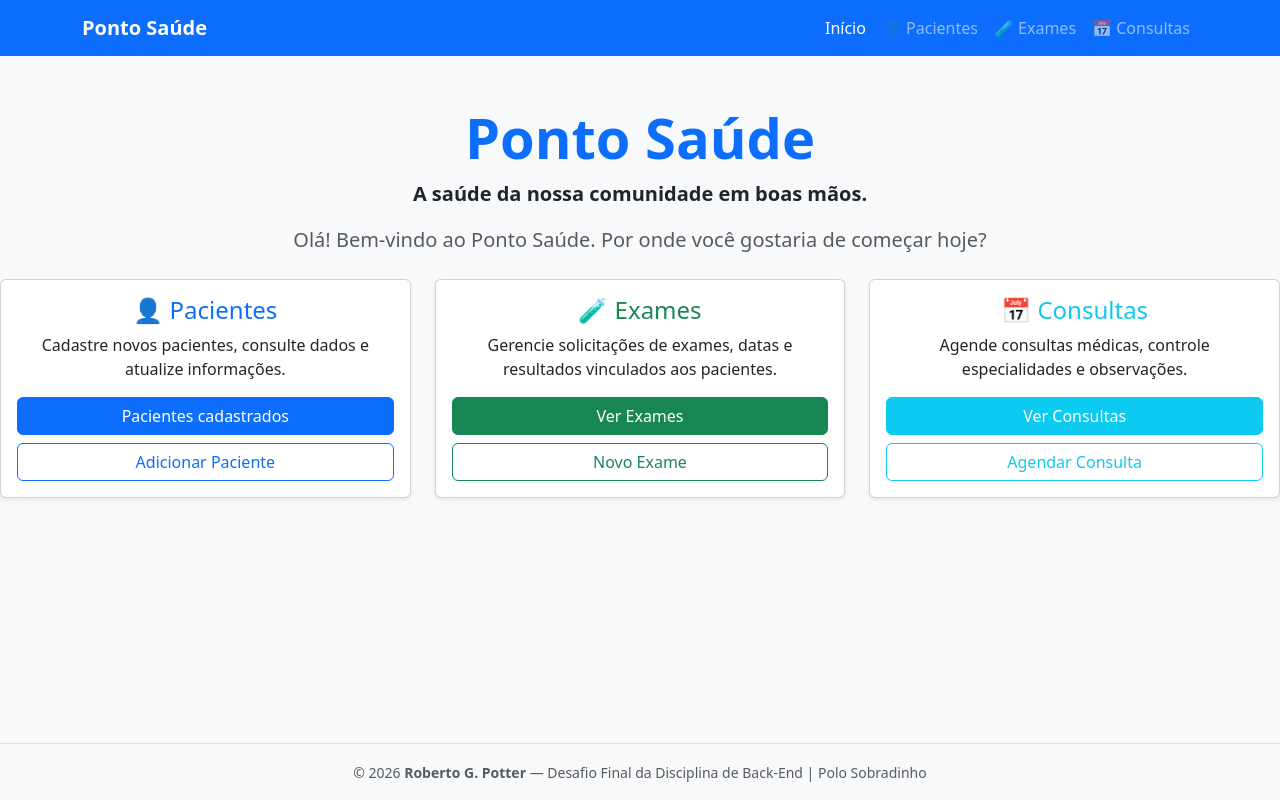
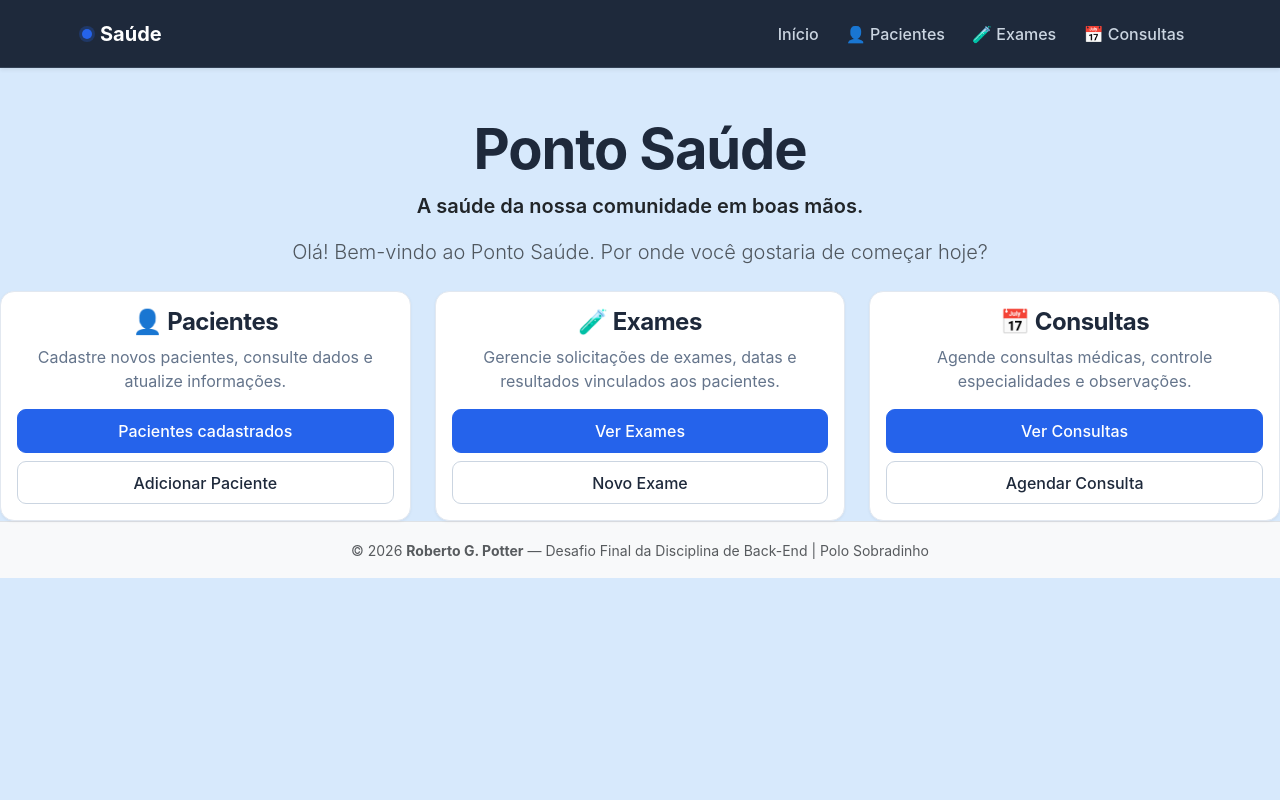
Before and after one commit to RobertoPotter98/DESAFIO-FINAL-BACK-END, a Node server app: page / in a window 1280 px wide. Run offline with Node 20, Linux system fonts and the light colour scheme; some libraries are stand-ins or nearby versions.

Commit message:
Atualizacao de CSS

```diff
--- a/public/css/style.css
+++ b/public/css/style.css
@@ -1,19 +1,221 @@
 
-body {
-    background-color: #f8f9fa;
-    display: flex;
-    flex-direction: column;
-    min-height: 100vh;
+:root {
+    --cinza-fundo: #d7e9fc;        /* Fundo geral*/
+    --cinza-superficie: #ffffff;   /* Fundo de cards, tabelas e inputs */
+    --cinza-borda: #e2e8f0;        /* Bordas*/
+    --cinza-hover: #f8fafc;        /* Destaque - passar o mouse */
+    --cinza-medio: #64748b;        /* Textos secundários e subtítulos */
+    --cinza-escuro: #1e293b;       /* Navbar, cabeçalhos e títulos */
+    --cinza-texto: #0f172a;        /* Texto principal */
+    --acento-saude: #2563eb;
+    --acento-saude-hover: #1d4ed8;
 }
 
-footer {
-    margin-top: auto;
+  /* Geral */
+body {
+    background-color: var(--cinza-fundo);
+    color: var(--cinza-texto);
+    font-family: 'Inter', 'Segoe UI', system-ui, -apple-system, sans-serif;
 }
 
-.card {
-    transition: transform 0.2s;
+h1, h2, h3, h4 {
+    color: var(--cinza-texto);
+    font-weight: 700;
+    letter-spacing: -0.02em;
 }
 
-.card:hover {
-    transform: translateY(-5px);
+h1.text-primary {
+    color: var(--cinza-escuro) !important;
 }
+
+/* MENU DE NAVEGAÇÃO */
+.navbar {
+    background-color: var(--cinza-escuro) !important;
+    border-bottom: 1px solid #334155;
+    padding: 0.85rem 0;
+}
+
+.navbar-brand {
+    font-weight: 700;
+    color: #ffffff !important;
+}
+
+.navbar .nav-link {
+    color: #cbd5e1 !important;
+    font-weight: 500;
+    border-radius: 8px;
+    padding: 0.45rem 0.85rem !important;
+    transition: all 0.2s ease;
+}
+
+.navbar .nav-link:hover {
+    color: #ffffff !important;
+    background-color: rgba(255, 255, 255, 0.08);
+}
+
+/* Ponto navbar */
+.ponto-logo {
+    display: inline-block;
+    width: 10px;
+    height: 10px;
+    background-color: var(--acento-saude);
+    border-radius: 50%;
+    box-shadow: 0 0 0 3px rgba(37, 99, 235, 0.25);
+}
+
+/* CARDS*/
+.card {
+    background-color: var(--cinza-superficie);
+    border: 1px solid var(--cinza-borda);
+    border-radius: 14px;
+    box-shadow: 0 1px 3px rgba(15, 23, 42, 0.05) !important;
+    transition: all 0.2s ease;
+}
+
+.row .card:hover {
+    transform: translateY(-4px);
+    border-color: #cbd5e1;
+    box-shadow: 0 10px 20px -5px rgba(15, 23, 42, 0.08) !important;
+}
+
+/* Títulos dos 3 cards*/
+.card-title.text-primary,
+.card-title.text-success,
+.card-title.text-info {
+    color: var(--cinza-escuro) !important;
+    font-weight: 700;
+}
+
+.card-text {
+    color: var(--cinza-medio);
+}
+
+/* BOTÕES */
+.btn {
+    border-radius: 9px;
+    font-weight: 500;
+    padding: 0.55rem 1rem;
+    transition: all 0.2s ease;
+}
+
+/* Botões principais dos cards e formulários*/
+.btn-primary,
+.btn-success,
+.btn-info {
+    background-color: var(--acento-saude) !important;
+    border-color: var(--acento-saude) !important;
+    color: #ffffff !important;
+}
+
+.btn-primary:hover,
+.btn-success:hover,
+.btn-info:hover {
+    background-color: var(--acento-saude-hover) !important;
+    border-color: var(--acento-saude-hover) !important;
+}
+
+/* Botões secundários*/
+.btn-outline-primary,
+.btn-outline-success,
+.btn-outline-info,
+.btn-outline-secondary {
+    background-color: #ffffff;
+    border-color: #cbd5e1;
+    color: var(--cinza-escuro);
+}
+
+.btn-outline-primary:hover,
+.btn-outline-success:hover,
+.btn-outline-info:hover,
+.btn-outline-secondary:hover {
+    background-color: var(--cinza-fundo);
+    border-color: #94a3b8;
+    color: var(--cinza-texto);
+}
+
+/* Botões de Ação*/
+.btn-warning {
+    background-color: #fef3c7;
+    border-color: #fde68a;
+    color: #92400e !important;
+}
+.btn-warning:hover {
+    background-color: #fde68a;
+    border-color: #fcd34d;
+}
+
+.btn-danger {
+    background-color: #fee2e2;
+    border-color: #fecaca;
+    color: #991b1b !important;
+}
+.btn-danger:hover {
+    background-color: #fecaca;
+    border-color: #fca5a5;
+}
+
+/* TABELAS DAS LISTAGENS*/
+.table-responsive {
+    background-color: var(--cinza-superficie);
+    border: 1px solid var(--cinza-borda);
+    border-radius: 14px;
+    padding: 1rem;
+    box-shadow: 0 1px 3px rgba(15, 23, 42, 0.05);
+}
+
+.table {
+    margin-bottom: 0;
+}
+
+.table thead th {
+    background-color: var(--cinza-fundo);
+    color: var(--cinza-medio);
+    border-bottom: 1px solid var(--cinza-borda);
+    font-weight: 600;
+    font-size: 0.85rem;
+    text-transform: uppercase;
+    letter-spacing: 0.04em;
+    padding: 0.85rem 1rem;
+}
+
+.table tbody td {
+    padding: 0.9rem 1rem;
+    border-bottom: 1px solid var(--cinza-borda);
+    color: var(--cinza-texto);
+}
+
+.table-striped > tbody > tr:nth-of-type(odd) > * {
+    --bs-table-bg-type: #fafbfc;
+}
+
+.table-hover tbody tr:hover > * {
+    --bs-table-bg-state: #f1f5f9;
+}
+
+/* Badge de contagem nas listagens */
+.badge.bg-secondary {
+    background-color: #e2e8f0 !important;
+    color: var(--cinza-escuro) !important;
+    font-weight: 600;
+    border-radius: 8px;
+}
+
+/* INPUTS E FILTROS */
+.form-control, .form-select, .input-group-text {
+    background-color: #ffffff;
+    border-color: #cbd5e1;
+    border-radius: 9px;
+    color: var(--cinza-texto);
+}
+
+.form-control:focus, .form-select:focus {
+    border-color: var(--acento-saude);
+    box-shadow: 0 0 0 0.2rem rgba(37, 99, 235, 0.15);
+}
+
+/* RODAPÉ */
+footer {
+    background-color: var(--cinza-superficie) !important;
+    border-top: 1px solid var(--cinza-borda) !important;
+    color: var(--cinza-medio);
+}
--- a/views/partials/navbar.ejs
+++ b/views/partials/navbar.ejs
@@ -1,8 +1,9 @@
-<nav class="navbar navbar-expand-lg navbar-dark bg-primary">
+<nav class="navbar navbar-expand-lg navbar-dark bg-dark shadow-sm">
     <div class="container">
-       <a class="navbar-brand fw-bold" href="/">
-   Ponto Saúde
-</a>
+        <a class="navbar-brand d-flex align-items-center" href="/">
+            <span class="ponto-logo me-2"></span>
+            Saúde
+        </a>
         <button class="navbar-toggler" type="button" data-bs-toggle="collapse" data-bs-target="#navbarNav">
             <span class="navbar-toggler-icon"></span>
         </button>
```
